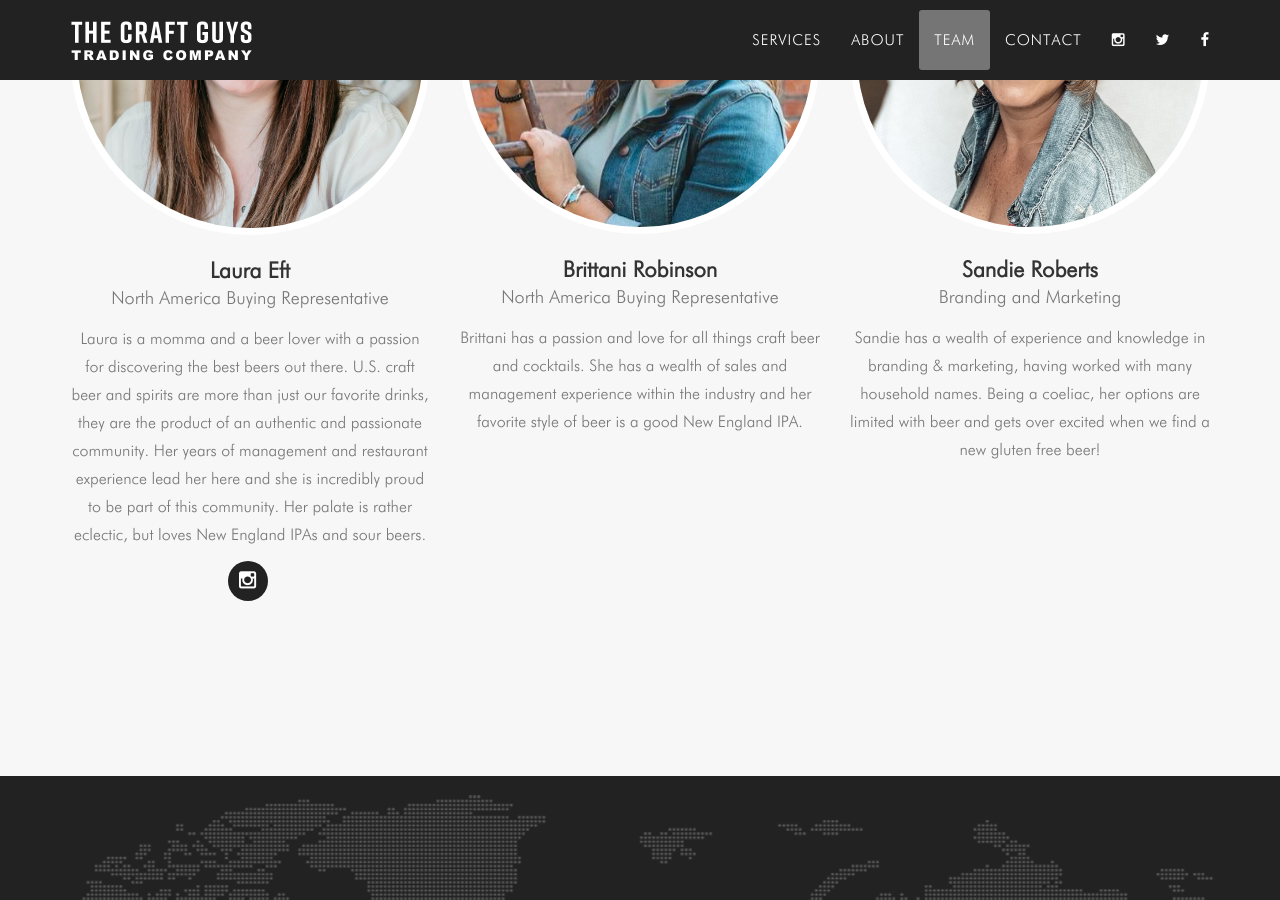
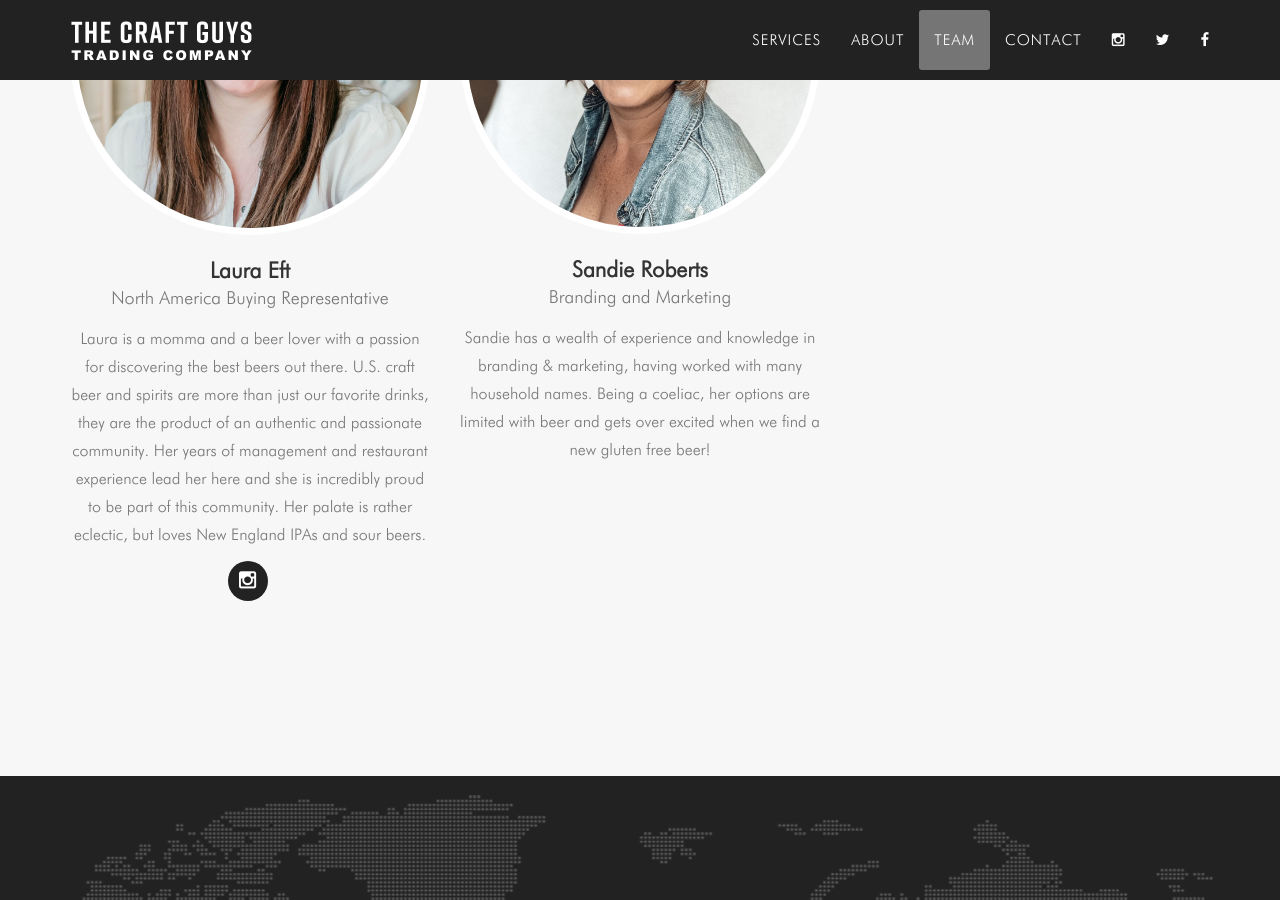
Before and after one commit to Craft-Guys/website, a Jekyll site: the page built from index.html, in a window 1280 px wide and 900 px high, scrolled down 4273 px. Built offline with Jekyll 4.4.1, drawn with Linux system fonts in a browser that asks for light colours; some web fonts are replaced.

Commit message:
remove brit

```diff
--- a/_config.yml
+++ b/_config.yml
@@ -32,11 +32,6 @@ people:
     - title: instagram
       url: http://instagram.com/brewmomma
 
-- name: Brittani Robinson
-  pic: brittani
-  position: North America Buying Representative
-  bio: Brittani has a passion and love for all things craft beer and cocktails. She has a wealth of sales and management experience within the industry and her favorite style of beer is a good New England IPA.
-
 - name: Sandie Roberts
   pic: sandie
   position: Branding and Marketing
```
Also changed, not shown: img/team/brittani.jpg (deleted).
